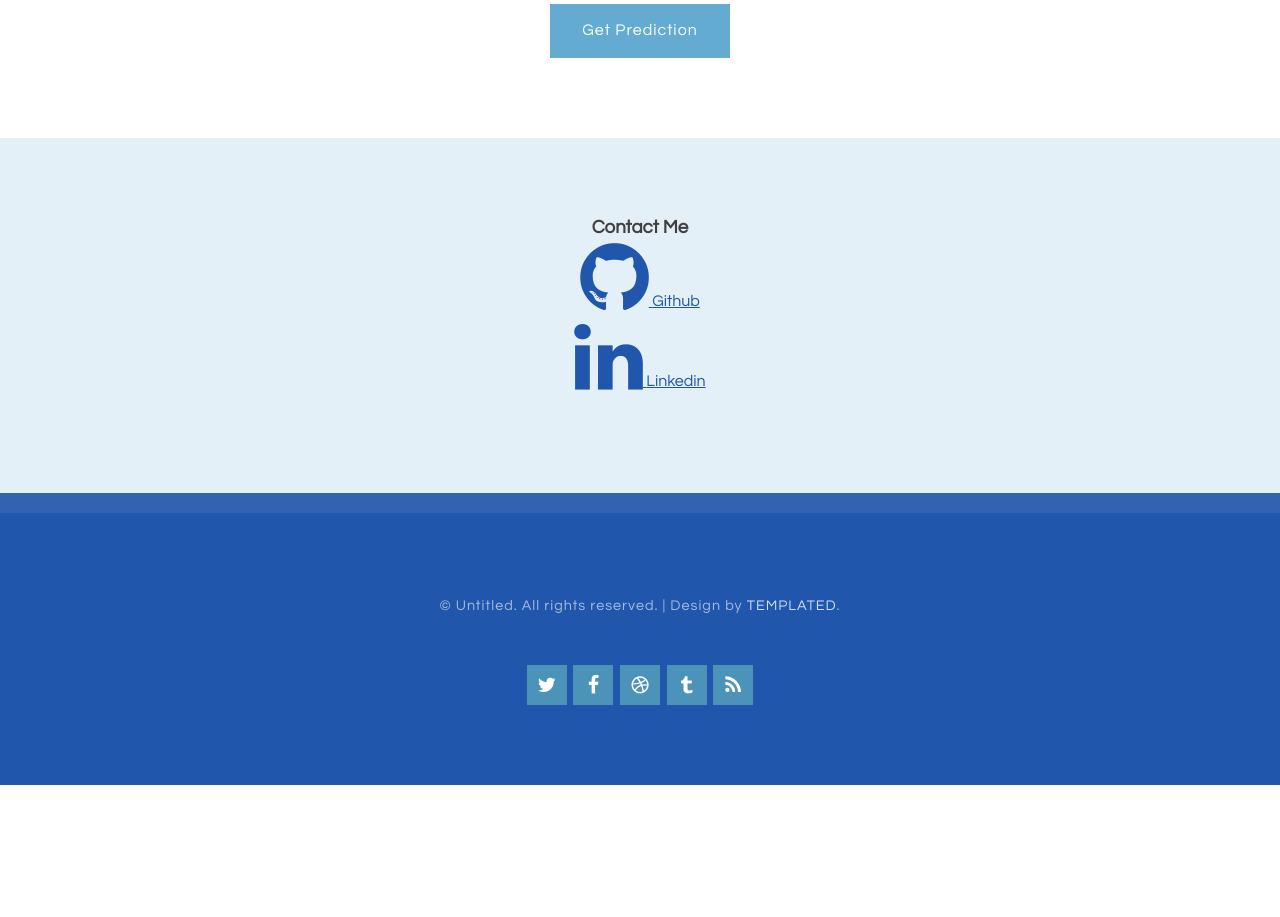
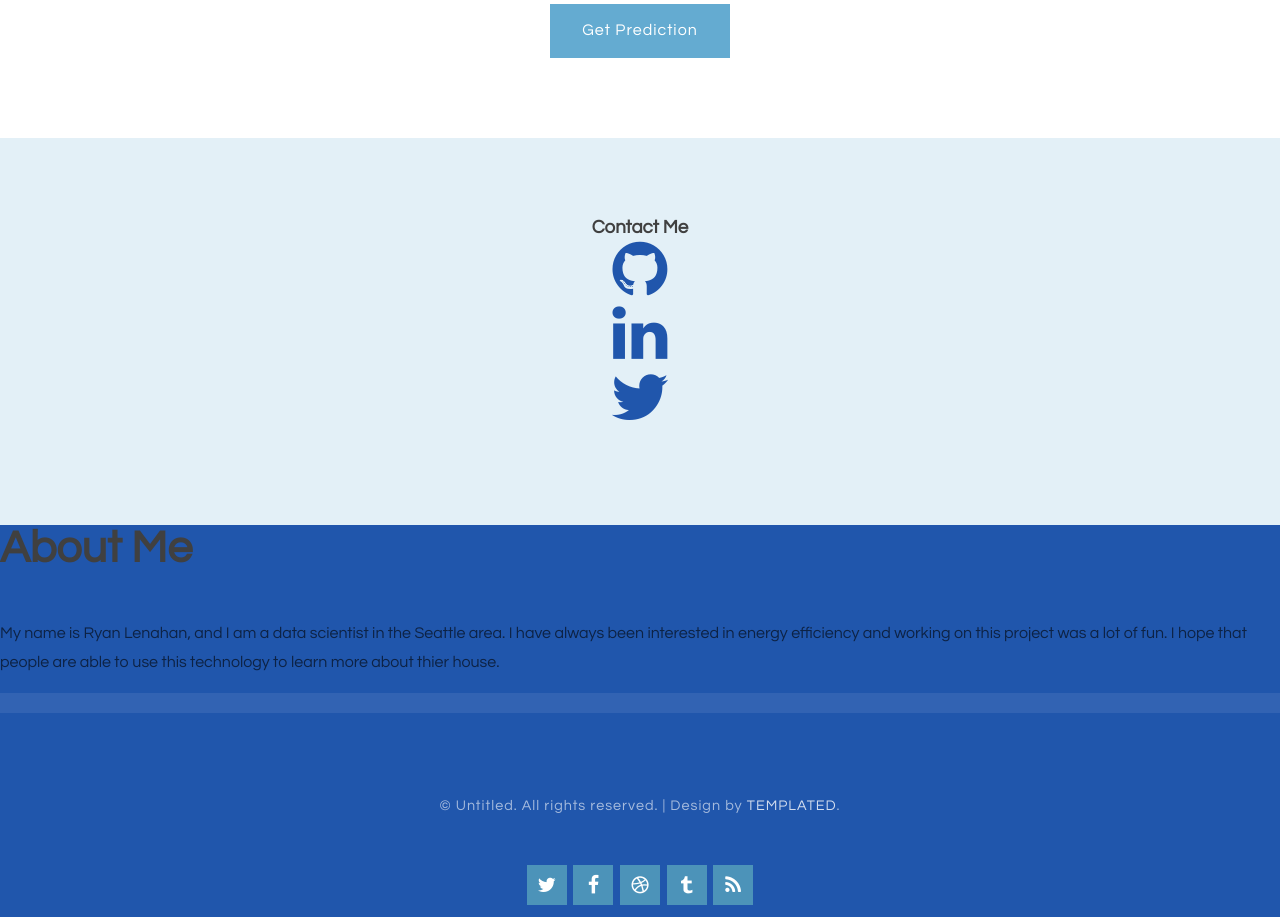
Before and after one commit to rlenaha2/Green-Plan-It, a Flask app: page / in a window 1280 px wide. Shown: the part 2188-3105 px from the top of the page. Before the commit the page ends 2973 px from the top, so only its background shows below. Run offline with Flask 2, Linux system fonts and the light colour scheme; parts of the project's set-up code (start-up, migrations or seed data) failed here and were passed over; some libraries are stand-ins or nearby versions.

Commit message:
Updated website

```diff
--- a/website/templates/index.html
+++ b/website/templates/index.html
@@ -95,7 +95,7 @@ $(function() {
 		<div id="tbox2">
 
 			<div class="title">
-				<h2>Make a Prediction</h2>
+				<h2 id=calculator>Make a Prediction</h2>
 			</div>
 			<p>Download the CSV to make an energy prediction</p>
 			<a href="/download" download="green_plan_it_input.csv" class="button">Download</a> </div>
@@ -135,17 +135,25 @@ $(function() {
 			        	<ul class="list-inline banner-social-buttons">
 			 	        	<li class="list-inline-item">
 				          		<a href="https://github.com/rlenaha2" class="btn btn-default btn-lg">
-								<i class="fa fa-github fa-5x"></i>
-								<span class="network-name">Github<span>
+								<i class="fa fa-github fa-4x"></i>
+								<!--		<span class="network-name">Github<span>-->
 					         	</a>
 				        	</li>
                                         	<li class="list-inline-item">
 				         		<a href="https://www.linkedin.com/in/ryan-lenahan-64349714/" class="btn btn-default btn-lg">
 
-					         		<i class="fa fa-linkedin fa-5x"></i>
-						        	<span class="network-name">Linkedin<span>
+					         		<i class="fa fa-linkedin fa-4x"></i>
+								<!--	<span class="network-name">Linkedin<span>-->
 					        	</a>
 				         	</li>
+                                                <li class="list-inline-item">
+				         		<a href="https://twitter.com/rlenaha2" class="btn btn-default btn-lg">
+
+					         		<i class="fa fa-twitter fa-4x"></i>
+								<!--	<span class="network-name">Linkedin<span>-->
+					        	</a>
+				         	</li>
+
 
 			        	</ul>
 		        	</div>
@@ -154,6 +162,12 @@ $(function() {
 	</div>
 </div>
 
+
+<div class="title">
+	  <h2 id=about_me>About Me</h2>
+		</div>
+		<p>My name is Ryan Lenahan, and I am a data scientist in the Seattle area.  I have always been interested in energy efficiency and working on this project was a lot of fun.  I hope that people are able to use this technology to learn more about thier house.
+		</p>
 
 
 
```
